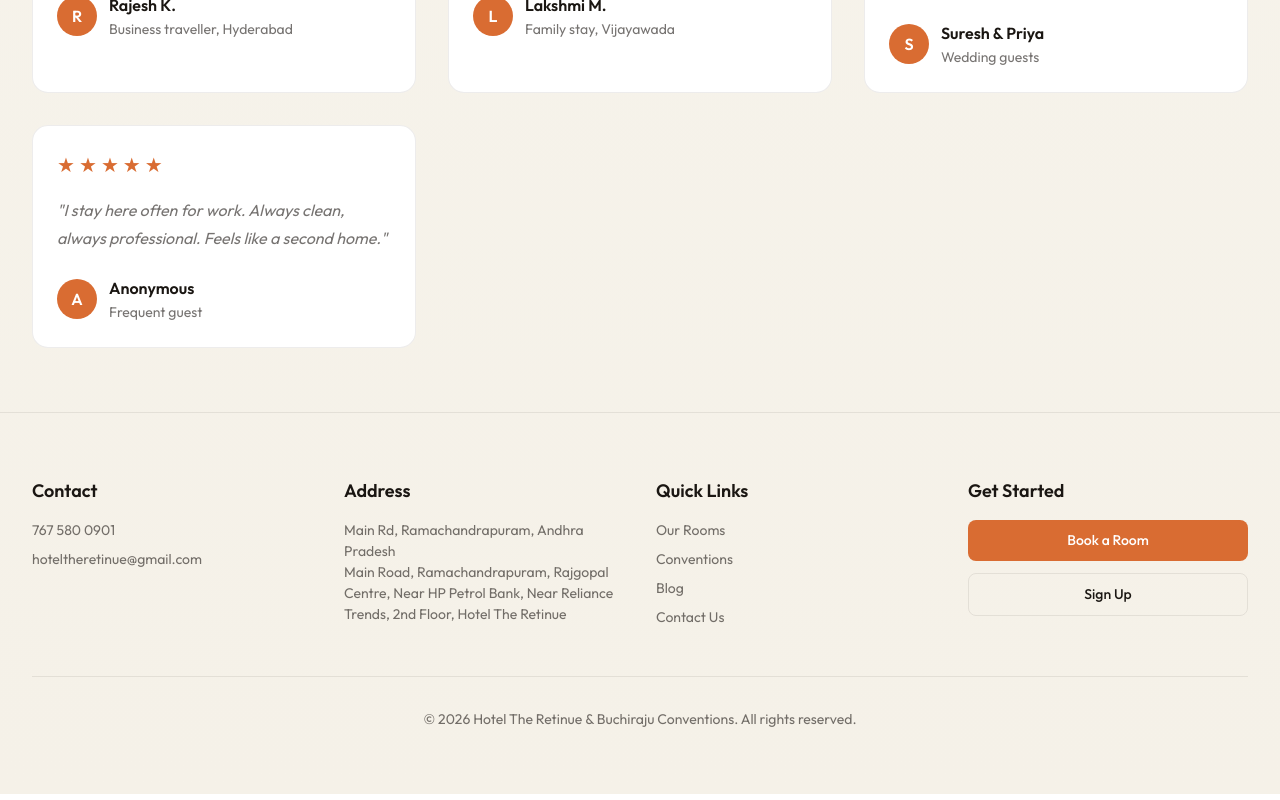
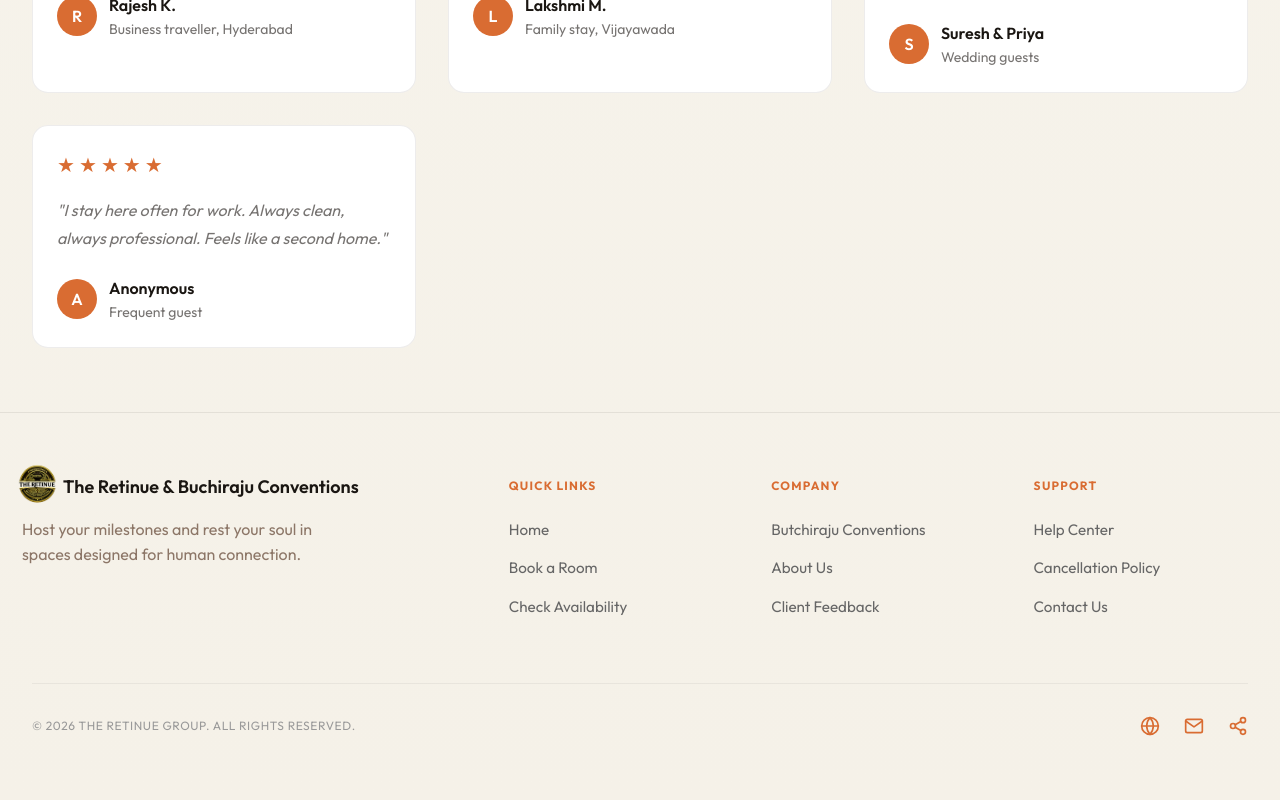
Before and after one commit to rohith4750/retinueonline, a Next.js app: page / in a window 1280 px wide. Shown: the part 4459-5259 px from the top of the page. Built offline with nearby package versions, Linux system fonts and the light colour scheme.

Commit message:
no message

```diff
--- a/app/page.module.scss
+++ b/app/page.module.scss
@@ -943,32 +943,69 @@
   .footerGrid {
     display: grid;
     grid-template-columns: 1fr;
-    gap: 2rem;
+    gap: 3rem;
 
-    @media (min-width: 768px) {
-      grid-template-columns: repeat(2, 1fr);
+    @media (min-width: 1024px) {
+      grid-template-columns: 2fr 1fr 1fr 1fr; /* Brand column wider */
     }
 
-    @media (min-width: 1024px) {
-      grid-template-columns: repeat(4, 1fr);
+    .brandColumn {
+      .brandHeader {
+        display: flex;
+        align-items: center;
+        gap: 1rem;
+        position: relative;
+        right: 20px;
+        bottom: 20px;
+
+
+        .footerLogo {
+          position: relative;
+          right: 15px;
+          width: 80px;
+          height: 60px;
+        }
+
+        .brandName {
+          font-family: var(--font-heading);
+          font-size: 1.125rem;
+          font-weight: 600;
+          color: var(--foreground);
+          line-height: 1.3;
+          position: relative;
+          right: 45px;
+        }
+      }
+
+      .brandTagline {
+        font-size: 1rem;
+        line-height: 1.6;
+        color: #8c7667; /* Muted brown per design */
+        max-width: 320px;
+        position: relative;
+        right: 10px;
+        bottom: 20px;
+      }
     }
 
     .footerColumn {
       .footerHeading {
-        font-size: 1.125rem;
-        font-weight: 600;
-        margin-bottom: 1rem;
-        color: var(--foreground);
+        font-size: 0.75rem;
+        text-transform: uppercase;
+        letter-spacing: 0.1em;
+        font-weight: 700;
+        margin-bottom: 1.5rem;
+        color: var(--accent); /* Orange/Terra cotta per design */
       }
 
       .footerLinks {
         display: flex;
         flex-direction: column;
-        gap: 0.5rem;
+        gap: 1rem;
 
         a {
-          font-size: 0.875rem;
-          color: var(--muted);
+          font-size: 0.95rem;
+          color: #666;
           text-decoration: none;
           transition: color 0.3s ease;
 
@@ -976,68 +1013,44 @@
             color: var(--accent);
           }
         }
-
-        p {
-          font-size: 0.875rem;
-          color: var(--muted);
-          margin: 0;
-
-          a {
-            display: inline;
-          }
-        }
-      }
-
-      .footerButtons {
-        display: flex;
-        flex-direction: column;
-        gap: 0.75rem;
-
-        .footerButton {
-          padding: 0.625rem 1.5rem;
-          text-align: center;
-          display: block;
-          border-radius: 0.5rem;
-          font-size: 0.875rem;
-          font-weight: 500;
-          text-decoration: none;
-          transition: all 0.3s ease;
-
-          &.primary {
-            background: var(--accent);
-            color: white;
-
-            &:hover {
-              background: var(--accent-hover);
-              transform: translateY(-2px);
-            }
-          }
-
-          &.secondary {
-            background: transparent;
-            color: var(--foreground);
-            border: 1px solid var(--border);
-
-            &:hover {
-              border-color: var(--accent);
-              color: var(--accent);
-            }
-          }
-        }
       }
     }
   }
 
   .copyright {
-    margin-top: 3rem;
+    margin-top: 4rem;
     padding-top: 2rem;
-    border-top: 1px solid var(--border);
-    text-align: center;
+    border-top: 1px solid rgba(0,0,0,0.05);
+    display: flex;
+    flex-direction: column;
+    align-items: center;
+    gap: 1.5rem;
+
+    @media (min-width: 768px) {
+      flex-direction: row;
+      justify-content: space-between;
+    }
 
     p {
-      font-size: 0.875rem;
-      color: var(--muted);
+      font-size: 0.75rem;
+      color: #999;
+      text-transform: uppercase;
+      letter-spacing: 0.05em;
       margin: 0;
+    }
+
+    .socialIcons {
+      display: flex;
+      gap: 1.5rem;
+
+      a {
+        color: var(--accent);
+        transition: transform 0.3s ease;
+
+        &:hover {
+          transform: translateY(-2px);
+        }
+      }
     }
   }
 }
--- a/app/page.tsx
+++ b/app/page.tsx
@@ -428,61 +428,65 @@ export default function HomePage() {
         <section className={`${styles.footerSection} animate-slide-up`}>
           <div className={styles.footerContainer}>
             <div className={styles.footerGrid}>
-              {/* Contact Info */}
+              {/* Column 1: Brand */}
+              <div className={styles.brandColumn}>
+                <div className={styles.brandHeader}>
+                  {/* eslint-disable-next-line @next/next/no-img-element */}
+                  <img src="/logo-badge.png" alt="Logo" className={styles.footerLogo} />
+                  <span className={styles.brandName}>The Retinue & Buchiraju Conventions</span>
+                </div>
+                <p className={styles.brandTagline}>
+                  Host your milestones and rest your soul in spaces designed for human connection.
+                </p>
+              </div>
+
+              {/* Column 2: Quick Links */}
               <div className={styles.footerColumn}>
-                <h3 className={styles.footerHeading}>Contact</h3>
+                <h3 className={styles.footerHeading}>QUICK LINKS</h3>
                 <div className={styles.footerLinks}>
-                  <p>
-                    <a href={`tel:${HOTEL.phone}`}>{HOTEL.phoneDisplay}</a>
-                  </p>
-                  <p>
-                    <a href={`mailto:${HOTEL.email}`}>{HOTEL.email}</a>
-                  </p>
+                  <Link href="/">Home</Link>
+                  <Link href="/book">Book a Room</Link>
+                  <Link href="/book">Check Availability</Link>
                 </div>
               </div>
 
-              {/* Address */}
+              {/* Column 3: Company */}
               <div className={styles.footerColumn}>
-                <h3 className={styles.footerHeading}>Address</h3>
+                <h3 className={styles.footerHeading}>COMPANY</h3>
                 <div className={styles.footerLinks}>
-                  <p>
-                    {HOTEL.shortAddress}
-                    <br />
-                    {HOTEL.landmark}
-                  </p>
+                  <Link href="/conventions">Butchiraju Conventions</Link>
+                  <Link href="/about">About Us</Link>
+                  <Link href="/contact">Client Feedback</Link>
                 </div>
               </div>
 
-              {/* Quick Links */}
+              {/* Column 4: Support */}
               <div className={styles.footerColumn}>
-                <h3 className={styles.footerHeading}>Quick Links</h3>
+                <h3 className={styles.footerHeading}>SUPPORT</h3>
                 <div className={styles.footerLinks}>
-                  <Link href="/rooms">Our Rooms</Link>
-                  <Link href="/conventions">Conventions</Link>
-                  <Link href="/blog">Blog</Link>
+                  <Link href="/contact">Help Center</Link>
+                  <Link href="/policies">Cancellation Policy</Link>
                   <Link href="/contact">Contact Us</Link>
-                </div>
-              </div>
-
-              {/* CTA */}
-              <div className={styles.footerColumn}>
-                <h3 className={styles.footerHeading}>Get Started</h3>
-                <div className={styles.footerButtons}>
-                  <Link href="/book" className={`${styles.footerButton} ${styles.primary} animate-shimmer`}>
-                    Book a Room
-                  </Link>
-                  <Link href="/signup" className={`${styles.footerButton} ${styles.secondary}`}>
-                    Sign Up
-                  </Link>
                 </div>
               </div>
             </div>
 
-            {/* Copyright */}
+            {/* Copyright & Socials */}
             <div className={styles.copyright}>
               <p>
-                © {new Date().getFullYear()} Hotel The Retinue & Buchiraju Conventions. All rights reserved.
+                © {new Date().getFullYear()} THE RETINUE GROUP. ALL RIGHTS RESERVED.
               </p>
+              <div className={styles.socialIcons}>
+                <a href="#" aria-label="Website">
+                  <svg width="20" height="20" viewBox="0 0 24 24" fill="none" stroke="currentColor" strokeWidth="2" strokeLinecap="round" strokeLinejoin="round"><circle cx="12" cy="12" r="10"></circle><line x1="2" y1="12" x2="22" y2="12"></line><path d="M12 2a15.3 15.3 0 0 1 4 10 15.3 15.3 0 0 1-4 10 15.3 15.3 0 0 1-4-10 15.3 15.3 0 0 1 4-10z"></path></svg>
+                </a>
+                <a href={`mailto:${HOTEL.email}`} aria-label="Email">
+                  <svg width="20" height="20" viewBox="0 0 24 24" fill="none" stroke="currentColor" strokeWidth="2" strokeLinecap="round" strokeLinejoin="round"><path d="M4 4h16c1.1 0 2 .9 2 2v12c0 1.1-.9 2-2 2H4c-1.1 0-2-.9-2-2V6c0-1.1.9-2 2-2z"></path><polyline points="22,6 12,13 2,6"></polyline></svg>
+                </a>
+                <a href="#" aria-label="Share">
+                  <svg width="20" height="20" viewBox="0 0 24 24" fill="none" stroke="currentColor" strokeWidth="2" strokeLinecap="round" strokeLinejoin="round"><circle cx="18" cy="5" r="3"></circle><circle cx="6" cy="12" r="3"></circle><circle cx="18" cy="19" r="3"></circle><line x1="8.59" y1="13.51" x2="15.42" y2="17.49"></line><line x1="15.41" y1="6.51" x2="8.59" y2="10.49"></line></svg>
+                </a>
+              </div>
             </div>
           </div>
         </section>
--- a/app/rooms/page.tsx
+++ b/app/rooms/page.tsx
@@ -3,7 +3,6 @@ import SiteHeader from "../components/SiteHeader";
 import {
   HOTEL,
   ROOM_CATEGORIES,
-  STAY_POLICY,
   ROOMS_HIGHLIGHT,
   TESTIMONIALS,
   IMAGES,
@@ -94,18 +93,6 @@ export default function RoomsPage() {
           ))}
         </div>
 
-        {/* Stay & pricing */}
-        <div className="card p-6 md:p-8 mt-16">
-          <h3 className="section-title text-xl mb-4">Stay & Pricing Policy</h3>
-          <ul className="text-sm space-y-2 leading-relaxed" style={{ color: "var(--muted)" }}>
-            <li>• {STAY_POLICY.minStay} – {STAY_POLICY.maxStay}</li>
-            <li>• {STAY_POLICY.pricing}</li>
-            <li>• {STAY_POLICY.discount}</li>
-            <li>• {STAY_POLICY.earlyCheckout}</li>
-            <li>• {STAY_POLICY.included}</li>
-          </ul>
-        </div>
-
         {/* Short reviews strip */}
         <section className="mt-16 pt-16 border-t" style={{ borderColor: "rgba(44, 36, 22, 0.1)" }}>
           <h3 className="section-title text-2xl mb-8">Guest Reviews</h3>
```
